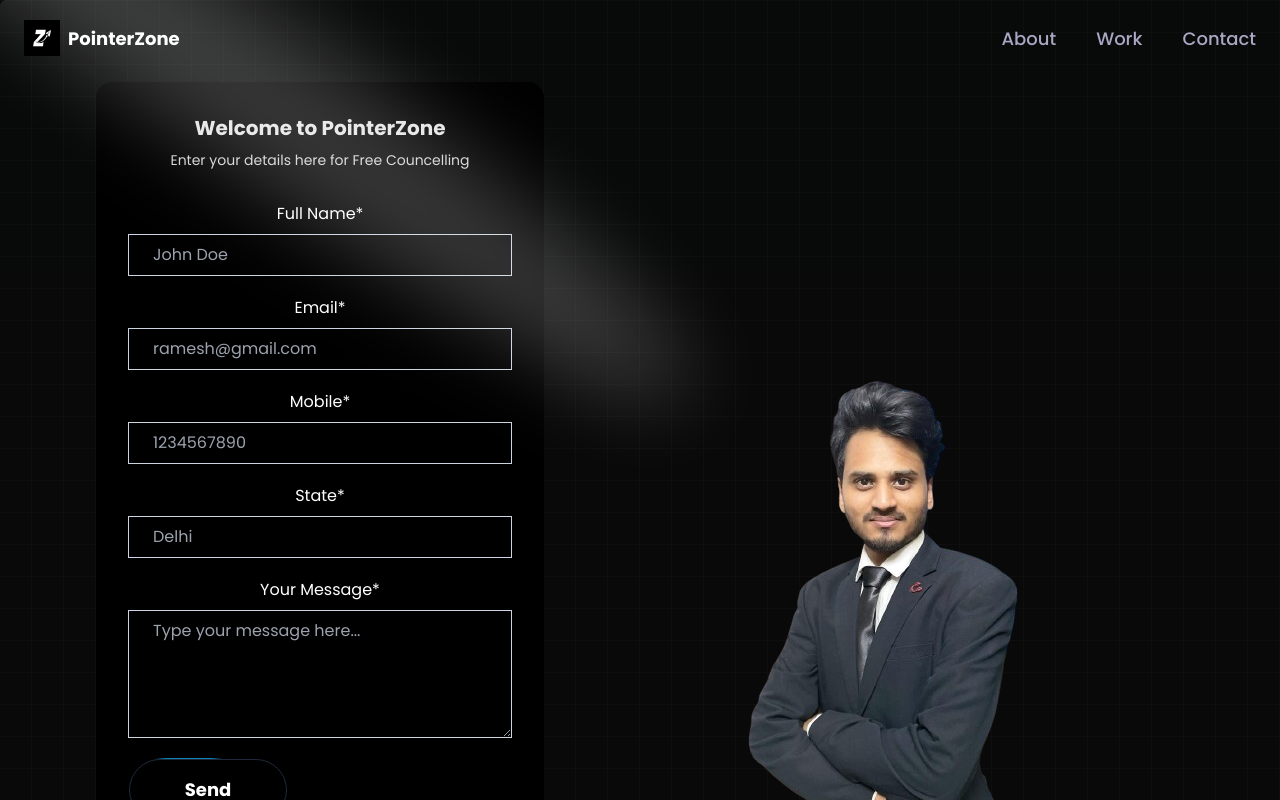
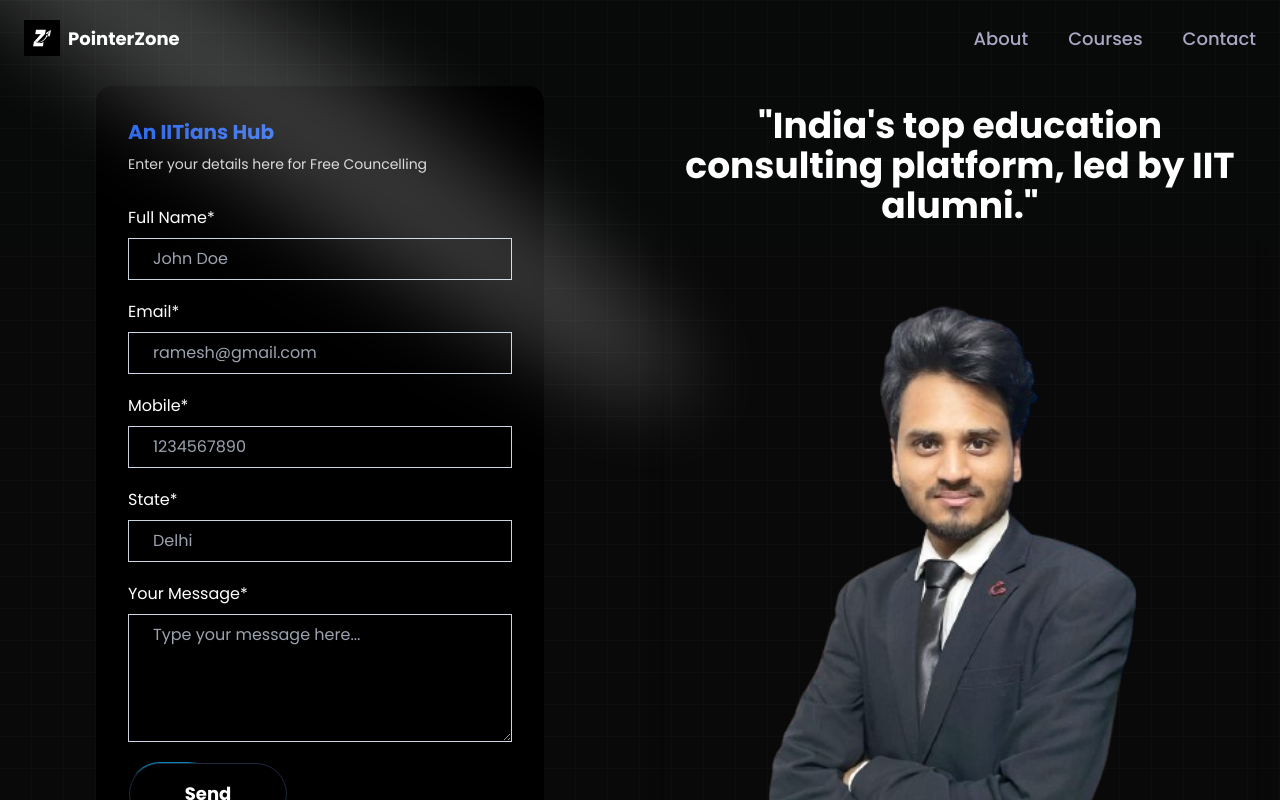
Before and after one commit to rkraushan01/backbone, a Next.js app: page / in a window 1280 px wide. Shown: the top 800 px of the page. Built offline with nearby package versions, Linux system fonts and the light colour scheme.

Commit message:
scroll added

```diff
--- a/src/app/components/ContactUs.tsx
+++ b/src/app/components/ContactUs.tsx
@@ -86,8 +86,9 @@ function Page() {
   return (
     <div className="flex items-center justify-center">
       <div className="max-w-md w-full rounded-none md:rounded-2xl p-4 md:p-8 shadow-input  dark:bg-black  ">
-        <h2 className="font-bold text-xl text-neutral-800 dark:text-neutral-200">
-          Welcome to PointerZone
+        <h2 className="font-bold text-xl text-neutral-800 dark:text-blue-600">
+          An IITians Hub
+
         </h2>
         <p className="text-neutral-600 text-sm max-w-sm mt-2 dark:text-neutral-300">
           Enter your details here for Free Councelling
--- a/src/app/components/FeaturedCourses.tsx
+++ b/src/app/components/FeaturedCourses.tsx
@@ -1,4 +1,5 @@
 "use client";
+import { useRef } from "react";
 import Link from "next/link";
 import courseData from "@/data/courses.json";
 import { BackgroundGradient } from "./ui/background-gradient";
@@ -14,12 +15,13 @@ interface Course {
 }
 
 function FeaturedCourses() {
+  const coursesRef = useRef(null);
   const featuredCourses = courseData.courses.filter(
     (course: Course) => course.isFeatured
   );
 
   return (
-    <div className="py-12 bg-gray-900">
+    <div ref={coursesRef} id="courses"  className="py-12 bg-gray-900">
       <div>
         <div className="text-center">
           <h2 className="text-base text-teal-600 font-semibold tracking-wide uppercase">
@@ -46,7 +48,7 @@ function FeaturedCourses() {
                     <button
                     className="bg-blue-500 hover:bg-blue-700 text-white font-bold py-2 px-4 rounded-2xl"
                     >
-                    Register
+                    Enroll Now
                     </button>
                   </Link>
                 </div>
@@ -55,23 +57,7 @@ function FeaturedCourses() {
           ))}
         </div>
       </div>
-      {/* <div className="mt-20 text-center">
-            <Link href={"/courses"}
-            className="px-4 py-2 rounded border border-neutral-600 text-neutral-700 bg-white hover:bg-gray-100 transition duration-200"
-            >
-            View All courses
-            </Link>
-        </div> */}
-      {/* <div className="mt-20 text-center">
-        <Link href={"/courses"}>
-          <Button
-            borderRadius="1.75rem"
-            className="bg-white dark:bg-black text-black dark:text-white border-neutral-200 dark:border-slate-800"
-          >
-            Explore courses
-          </Button>
-        </Link>
-      </div> */}
+
     </div>
   );
 }
--- a/src/app/components/Footer.tsx
+++ b/src/app/components/Footer.tsx
@@ -1,8 +1,11 @@
+'use client'
 
+import { useRef } from "react";
 
 function Footer() {
+  const footerRef = useRef(null);
     return (
-      <footer className="bg-black text-gray-400 py-12">
+      <footer ref={footerRef} id="contact" className="bg-black text-gray-400 py-12">
           <div className="max-w-6xl mx-auto grid grid-cols-1 sm:grid-cols-2 lg:grid-cols-4 gap-8 px-4 sm:px-6 lg:px-8">
 
           <div>
--- a/src/app/components/HeroSection.tsx
+++ b/src/app/components/HeroSection.tsx
@@ -1,49 +1,120 @@
+// "use client";
+// import { Spotlight } from "./ui/Spotlight";
+// import { Button } from "./ui/moving-border";
+// import prashant2 from "@/data/prashant2.png";
+// import ContactUs from "@/app/components/ContactUs";
+// function HeroSection() {
+//   return (
+//     <div className="h-auto md:h-[60rem] w-full rounded-md flex flex-col items-center justify-center relative overflow-hidden mx-auto py-10 md:py-0">
+//       <Spotlight
+//         className="-top-40 left-0 md:left-60 md:-top-20"
+//         fill="white"
+//       />
+//       <div className="p-4 relative z-0 w-full text-center">
+//         <div className="flex flex-col md:flex-row mt-5 gap-4 md:gap-8">
+//           {/* Left Side (First Inner Div) */}
+//           <div className="w-full h-auto md:w-1/2 md:pr-4  overflow-hidden ">
+//             <ContactUs />
+//           </div>
+
+//           {/* Right Side (Second Inner Div) */}
+
+//           <div className="flex flex-col items-center justify-center sm:pt-60 min-h-screen">
+//             <h1 className="text-4xl font-bold text-center text-white sm:text-5xl md:text-6xl leading-tight mb-8">
+//               "Discover India's top educational consulting platform for expert
+//               guidance."
+//             </h1>
+//             <img
+//               src={prashant2.src}
+//               alt="Description of the image"
+//               className="w-full rounded-lg object-cover shadow-md md:shadow-lg lg:shadow-xl"
+//             />
+//           </div>
+//         </div>
+//       </div>
+//     </div>
+//   );
+// }
+
+// export default HeroSection;
+
+// import { Spotlight } from "./ui/Spotlight";
+// import { Button } from "./ui/moving-border";
+// import prashant2 from "@/data/prashant2.png";
+// import ContactUs from "@/app/components/ContactUs";
+
+// function HeroSection() {
+//   return (
+//     <div className="flex flex-col md:flex-row h-auto md:h-[60rem] w-full rounded-md items-center justify-center relative overflow-hidden mx-auto py-10 md:py-0">
+//       <Spotlight
+//         className="-top-40 left-0 md:left-60 md:-top-20"
+//         fill="white"
+//       />
+//       <div className="p-4 relative z-0 w-full text-center md:text-left mt-10">  <div className="grid grid-cols-1 md:grid-cols-2 gap-4 md:gap-8">
+//           {/* Left Side (Contact Form) */}
+//           <div className="order-2 md:order-1 ">
+//             <ContactUs />
+//           </div>
+
+//           {/* Right Side (Text & Image) */}
+//           <div className="flex flex-col items-center justify-center sm:pt-60 min-h-screen order-1 md:order-2">
+//             <h1 className="text-4xl font-bold text-white sm:text-5xl md:text-6xl leading-tight mb-8">
+//               "Discover India's top educational consulting platform for expert guidance."
+//             </h1>
+//             <img
+//               src={prashant2.src}
+//               alt="Description of the image"
+//               className="w-full rounded-lg object-cover shadow-md md:shadow-lg lg:shadow-xl"
+//             />
+//           </div>
+//         </div>
+//       </div>
+//     </div>
+//   );
+// }
+
+// export default HeroSection;
+
+
 "use client";
 import { Spotlight } from "./ui/Spotlight";
 import { Button } from "./ui/moving-border";
 import prashant2 from "@/data/prashant2.png";
 import ContactUs from "@/app/components/ContactUs";
+
 function HeroSection() {
   return (
-    <div className="h-auto md:h-[60rem] w-full rounded-md flex flex-col items-center justify-center relative overflow-hidden mx-auto py-10 md:py-0">
+    <div className="relative overflow-hidden">
       <Spotlight
        className="-top-40 left-0 md:left-60 md:-top-20"
         fill="white"
        />
-      <div className="p-4 relative z-0 w-full text-center">
-        <div className="flex flex-col md:flex-row mt-5 gap-4 md:gap-8">
-          {/* Left Side (First Inner Div) */}
-          <div className="w-full h-auto md:w-1/2 md:pr-4  overflow-hidden ">
+      <div className="h-auto md:h-[60rem] w-full rounded-md flex flex-col md:flex-row items-center justify-center  z-10">
+        {/* Left Side (Contact Form) */}
+        <div className="w-full md:w-1/2 px-6 py-10 md:py-0">
+          <div className="max-w-md mx-auto">
             <ContactUs />
           </div>
+        </div>
 
-          {/* Right Side (Second Inner Div) */}
-          <div className="flex items-center justify-center sm:pt-60 ">
-            {/* <h1>
-            "Discover India's top educational consulting platform for expert guidance."
+        {/* Right Side (Text and Image) */}
+        <div className="w-full md:w-1/2 px-6 py-10 md:py-0 flex flex-col items-center justify-center text-white ">
+          <h1 className="text-3xl sm:text-4xl md:text-4xl font-bold text-center leading-tight md: mt-40">
+          "India's top education consulting platform, led by IIT alumni."
 
-            </h1> */}
+          </h1>
           <img
             src={prashant2.src}
             alt="Description of the image"
-              className="object-cover h-full w-full "
+            className="w-full rounded-lg object-cover shadow-md md:shadow-lg lg:shadow-xl"
           />
         </div>
       </div>
 
-        {/* <div className="mt-4">
-          <Link href={"/register"}>
-            <Button
-              borderRadius="1.75rem"
-              className="bg-white dark:bg-black text-black dark:text-white border-neutral-200 dark:border-slate-800
-                    font-bold text-lg
-                    "
-            >
-              Register Now
-            </Button>
-          </Link>
+      {/* Spotlight Decoration
+      <div className="absolute top-0 left-0 w-full h-full z-0">
+        <Spotlight className="-top-40 left-0 md:left-60 md:-top-20" fill="white" />
       </div> */}
-      </div>
     </div>
   );
 }
--- a/src/app/components/Navbar2.tsx
+++ b/src/app/components/Navbar2.tsx
@@ -1,6 +1,6 @@
 'use client'
 
-import React, { useEffect, useState } from "react";
+import React, { useEffect, useState, useRef, RefObject } from "react";
 import Link from "next/link";
 
 import { styles } from "@/styles";
@@ -15,6 +15,9 @@ const Navbar = () => {
   const [active, setActive] = useState("");
   const [toggle, setToggle] = useState(false);
   const [scrolled, setScrolled] = useState(false);
+  const footerRef: RefObject<HTMLDivElement> = useRef(null);
+  const coursesRef: RefObject<HTMLDivElement> = useRef(null);
+
 
   useEffect(() => {
     const handleScroll = () => {
@@ -30,6 +33,15 @@ const Navbar = () => {
 
     return () => window.removeEventListener("scroll", handleScroll);
   }, []);
+
+  const handleContactClick = () => {
+    setActive("Contact");
+    footerRef.current?.scrollIntoView({ behavior: "smooth" });
+  };
+  const handleCoursesClick = () => {
+    setActive("Courses");
+    coursesRef.current?.scrollIntoView({ behavior: "smooth" });
+  };
 
   return (
     <nav
@@ -51,7 +63,7 @@ const Navbar = () => {
           <Image src= {pointerZoneLogo} alt='logo' className='w-9 h-9 object-contain' />
           <p className='text-white text-[18px] font-bold cursor-pointer flex '>
             PointerZone &nbsp;
-            {/* <span className='sm:block hidden'> | Kumar</span> */}
+            {/* <span className='sm:block hidden'> | An IITians Hub</span> */}
           </p>
         </Link>
 
--- a/src/app/page.tsx
+++ b/src/app/page.tsx
@@ -12,7 +12,7 @@ export default function Home() {
 
     <FeaturedCourses/>
     <Testimonials/>
-    <Partners />
+    {/* <Partners /> */}
     <Footer/>
   </main>
   );
--- a/src/constants/index.js
+++ b/src/constants/index.js
@@ -5,8 +5,8 @@
       title: "About",
     },
     {
-      id: "work",
-      title: "Work",
+      id: "courses",
+      title: "Courses",
     },
     {
       id: "contact",
```
Lines whose indentation alone changed are shown as unchanged.
